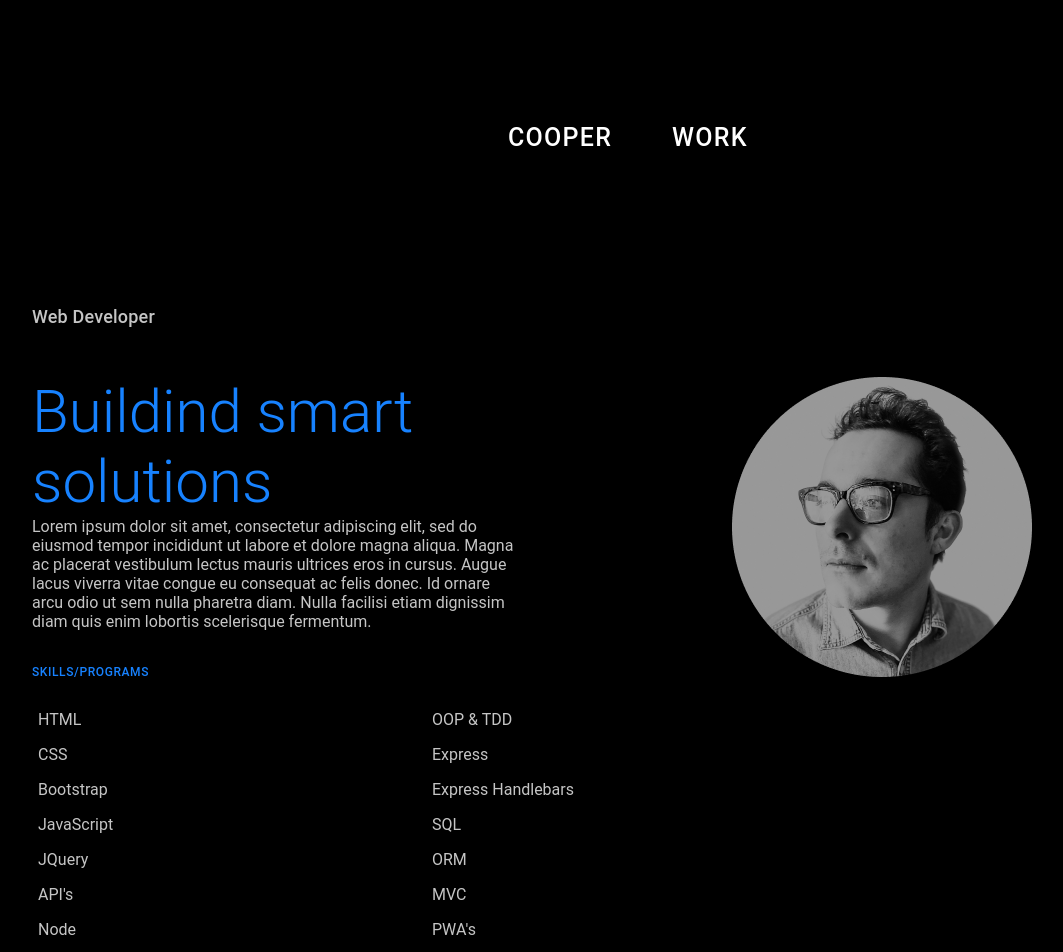
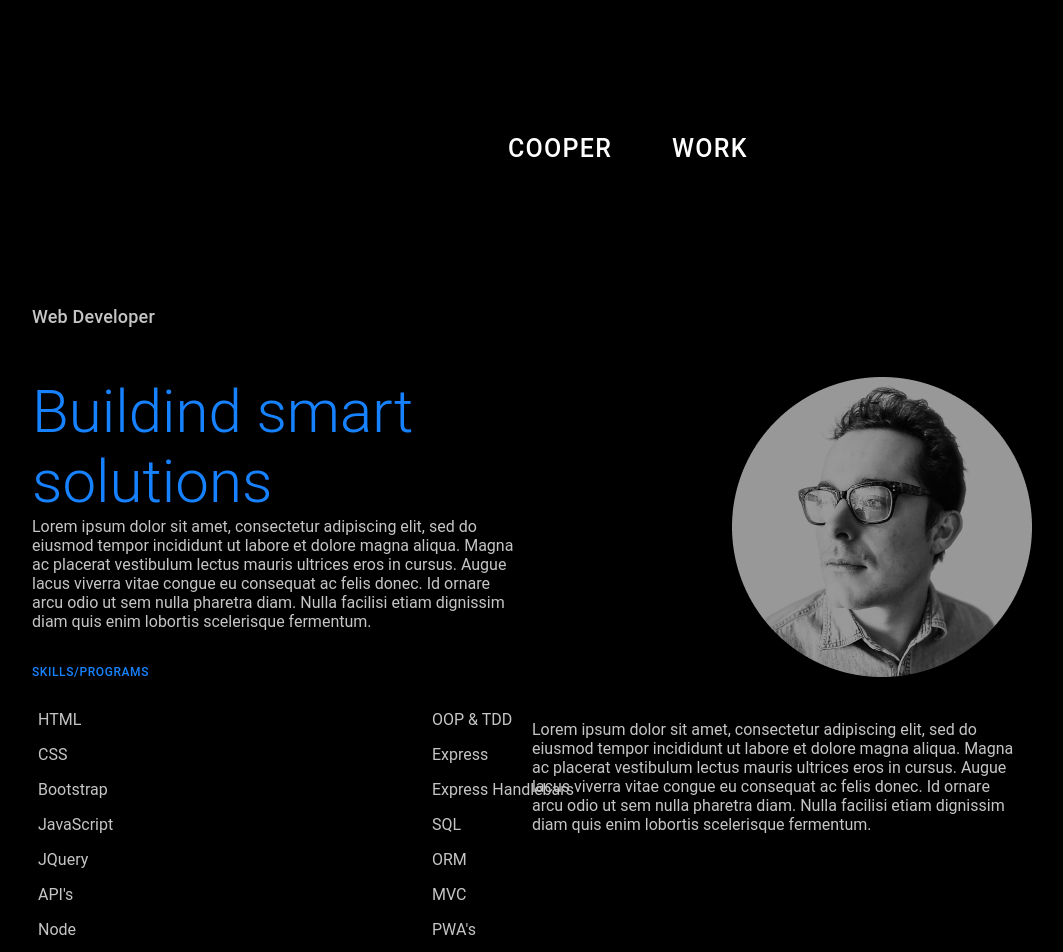
Before and after one commit to cssmith134/personal-portfolio, a React (Create React App) app: page / in a window 1280 px wide. Shown: the top 952 px of the page, without its empty margins (18-1081 px from the left). Built offline with nearby package versions, Linux system fonts and the light colour scheme.

Commit message:
add info box next to skill/needs work

```diff
--- a/src/pages/Home.js
+++ b/src/pages/Home.js
@@ -13,10 +13,11 @@ function Home() {
       <h2>Buildind smart solutions</h2>
       <p>Lorem ipsum dolor sit amet, consectetur adipiscing elit, sed do eiusmod tempor incididunt ut labore et dolore magna aliqua. Magna ac placerat vestibulum lectus mauris ultrices eros in cursus. Augue lacus viverra vitae congue eu consequat ac felis donec. Id ornare arcu odio ut sem nulla pharetra diam. Nulla facilisi etiam dignissim diam quis enim lobortis scelerisque fermentum.</p>
     </div>
-    <div className='skills'>
+    <div className='row'>
       <h5>SKILLS/PROGRAMS</h5>
       <span>
-      <table>
+     <div className='column'>
+     <table>
         <tr>
           <td>
             <table>
@@ -118,6 +119,12 @@ function Home() {
           </td>
         </tr>
       </table>
+      </div>
+      <div className='column'>
+      <p>
+      Lorem ipsum dolor sit amet, consectetur adipiscing elit, sed do eiusmod tempor incididunt ut labore et dolore magna aliqua. Magna ac placerat vestibulum lectus mauris ultrices eros in cursus. Augue lacus viverra vitae congue eu consequat ac felis donec. Id ornare arcu odio ut sem nulla pharetra diam. Nulla facilisi etiam dignissim diam quis enim lobortis scelerisque fermentum.
+      </p>
+      </div>
       </span>
     </div>
     </div>
--- a/src/styles/Home.css
+++ b/src/styles/Home.css
@@ -118,6 +118,18 @@ p {
     color: #C5C5C5;
 }
 
+.column {
+    width: 100%;
+    float: left;
+}
+
+.row:after {
+    content: "";
+    display: table;
+    clear: both;
+
+}
+
 table {
     color: #C5C5C5;
     display: flex;
@@ -135,6 +147,8 @@ table {
     flex: none;
     order: 0;
     flex-grow: 0;
+
+
 }
 
 @media only screen and (max-width: 600px) {
--- a/src/styles/Navbar.css
+++ b/src/styles/Navbar.css
@@ -9,7 +9,7 @@
     width: 100%;
     height: 100%;
     display: flex;
-    align-items: center;
+    align-items: left;
     justify-content: center;
 
   }
```
